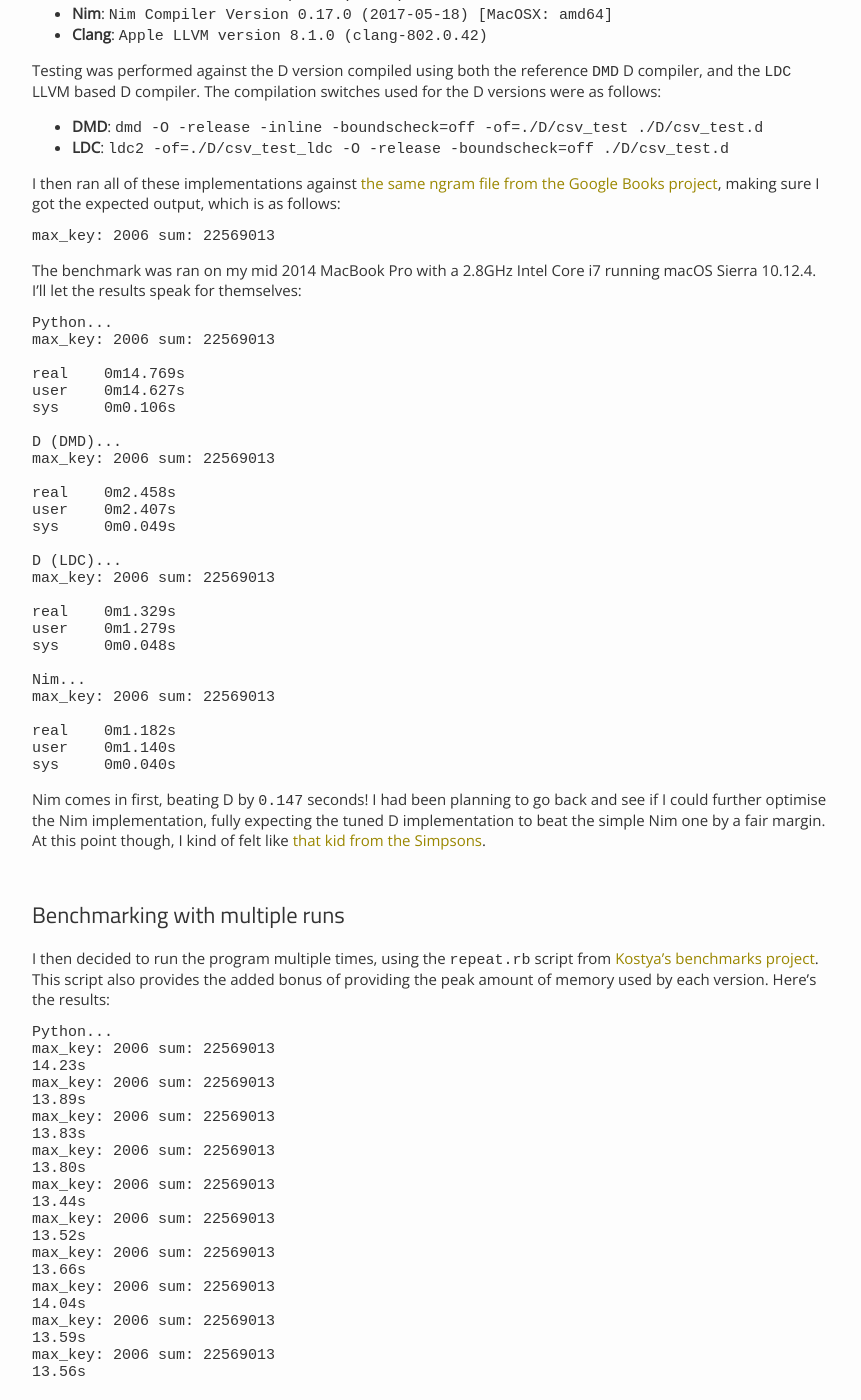
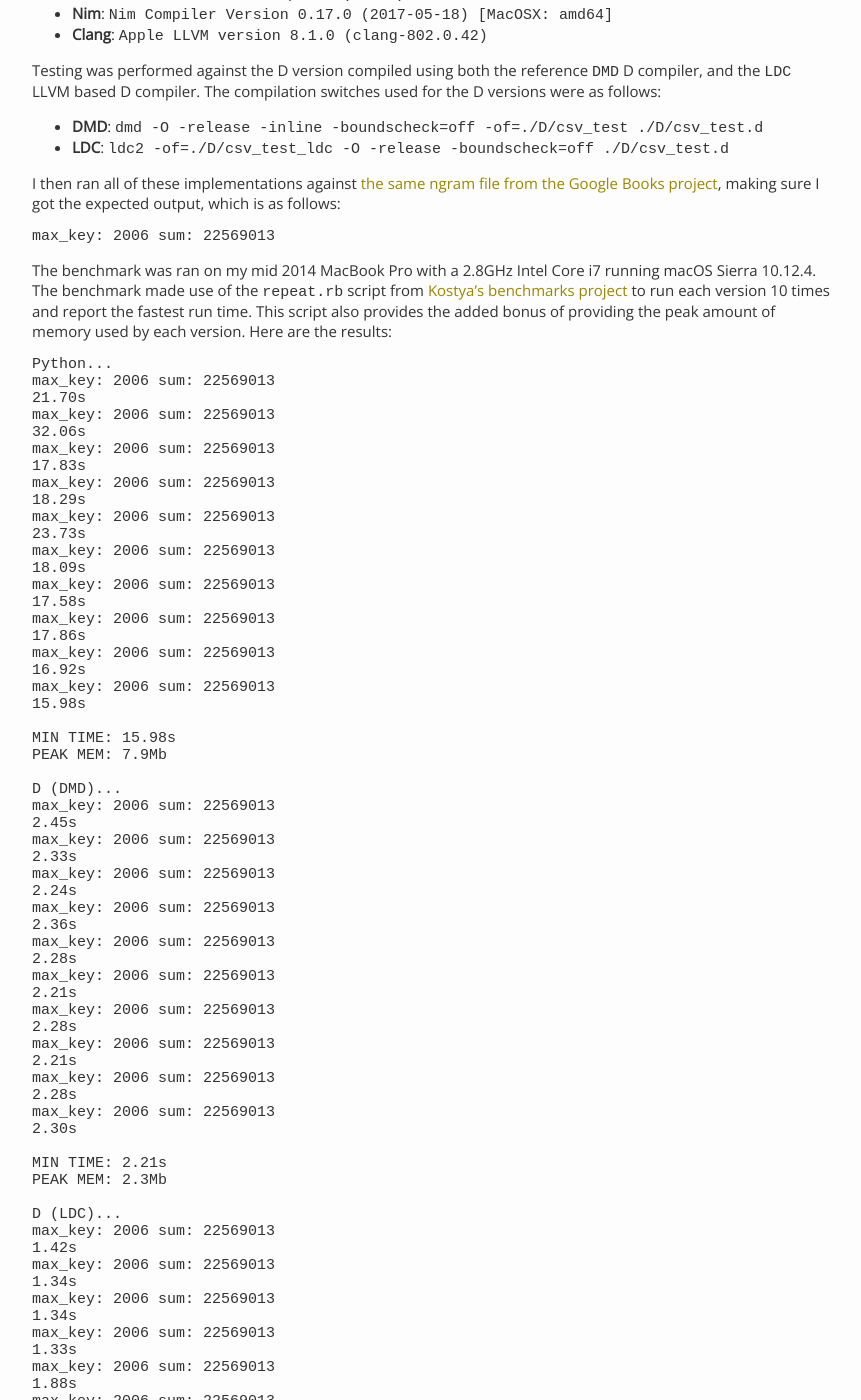
Before and after one commit to nim-lang/website, a Jekyll site: the page built from jekyll/_posts/2017-05-25-faster-command-line-tools-in-nim.md, in a window 1280 px wide and 1400 px high, scrolled down 2060 px. Shown: the whole window, without its empty margins (208-1069 px from the left). Built offline with Jekyll 4.4.1, drawn with Linux system fonts in a browser that asks for light colours; some of the changed text lies outside the part shown.

Commit message:
Updating blog post with benchmarks against the fully optimised D code
Signed-off-by: Euan Torano <euantorano@gmail.com>

````diff
--- a/jekyll/_posts/2017-05-25-faster-command-line-tools-in-nim.md
+++ b/jekyll/_posts/2017-05-25-faster-command-line-tools-in-nim.md
@@ -101,151 +101,119 @@
 max_key: 2006 sum: 22569013
 ```
 
-The benchmark was ran on my mid 2014 MacBook Pro with a 2.8GHz Intel Core i7 running macOS Sierra 10.12.4. I'll let the results speak for themselves:
+The benchmark was ran on my mid 2014 MacBook Pro with a 2.8GHz Intel Core i7 running macOS Sierra 10.12.4. The benchmark made use of the `repeat.rb` script from [Kostya's benchmarks project](https://github.com/kostya/benchmarks) to run each version 10 times and report the fastest run time. This script also provides the added bonus of providing the peak amount of memory used by each version. Here are the results:
 
 ```
 Python...
 max_key: 2006 sum: 22569013
+21.70s
+max_key: 2006 sum: 22569013
+32.06s
+max_key: 2006 sum: 22569013
+17.83s
+max_key: 2006 sum: 22569013
+18.29s
+max_key: 2006 sum: 22569013
+23.73s
+max_key: 2006 sum: 22569013
+18.09s
+max_key: 2006 sum: 22569013
+17.58s
+max_key: 2006 sum: 22569013
+17.86s
+max_key: 2006 sum: 22569013
+16.92s
+max_key: 2006 sum: 22569013
+15.98s
 
-real	0m14.769s
-user	0m14.627s
-sys	0m0.106s
+MIN TIME: 15.98s
+PEAK MEM: 7.9Mb
 
 D (DMD)...
 max_key: 2006 sum: 22569013
+2.45s
+max_key: 2006 sum: 22569013
+2.33s
+max_key: 2006 sum: 22569013
+2.24s
+max_key: 2006 sum: 22569013
+2.36s
+max_key: 2006 sum: 22569013
+2.28s
+max_key: 2006 sum: 22569013
+2.21s
+max_key: 2006 sum: 22569013
+2.28s
+max_key: 2006 sum: 22569013
+2.21s
+max_key: 2006 sum: 22569013
+2.28s
+max_key: 2006 sum: 22569013
+2.30s
 
-real	0m2.458s
-user	0m2.407s
-sys	0m0.049s
+MIN TIME: 2.21s
+PEAK MEM: 2.3Mb
 
 D (LDC)...
 max_key: 2006 sum: 22569013
+1.42s
+max_key: 2006 sum: 22569013
+1.34s
+max_key: 2006 sum: 22569013
+1.34s
+max_key: 2006 sum: 22569013
+1.33s
+max_key: 2006 sum: 22569013
+1.88s
+max_key: 2006 sum: 22569013
+1.31s
+max_key: 2006 sum: 22569013
+1.35s
+max_key: 2006 sum: 22569013
+1.36s
+max_key: 2006 sum: 22569013
+1.29s
+max_key: 2006 sum: 22569013
+1.26s
 
-real	0m1.329s
-user	0m1.279s
-sys	0m0.048s
+MIN TIME: 1.26s
+PEAK MEM: 2.4Mb
 
 Nim...
 max_key: 2006 sum: 22569013
-
-real	0m1.182s
-user	0m1.140s
-sys	0m0.040s
-```
-
-Nim comes in first, beating D by `0.147` seconds! I had been planning to go back and see if I could further optimise the Nim implementation, fully expecting the tuned D implementation to beat the simple Nim one by a fair margin. At this point though, I kind of felt like [that kid from the Simpsons](https://www.youtube.com/watch?v=qQ6wSei-NJU).
-
-## Benchmarking with multiple runs
-
-I then decided to run the program multiple times, using the `repeat.rb` script from [Kostya's benchmarks project](https://github.com/kostya/benchmarks). This script also provides the added bonus of providing the peak amount of memory used by each version. Here's the results:
-
-```
-Python...
+1.36s
 max_key: 2006 sum: 22569013
-14.23s
+1.30s
 max_key: 2006 sum: 22569013
-13.89s
+1.31s
 max_key: 2006 sum: 22569013
-13.83s
+1.35s
 max_key: 2006 sum: 22569013
-13.80s
+1.36s
 max_key: 2006 sum: 22569013
-13.44s
+1.45s
 max_key: 2006 sum: 22569013
-13.52s
+1.47s
 max_key: 2006 sum: 22569013
-13.66s
-max_key: 2006 sum: 22569013
-14.04s
-max_key: 2006 sum: 22569013
-13.59s
-max_key: 2006 sum: 22569013
-13.56s
-
-MIN TIME: 13.44s
-PEAK MEM: 6.0Mb
-
-D (DMD)...
-max_key: 2006 sum: 22569013
-2.43s
-max_key: 2006 sum: 22569013
-2.40s
-max_key: 2006 sum: 22569013
-2.42s
-max_key: 2006 sum: 22569013
-2.40s
-max_key: 2006 sum: 22569013
-2.42s
-max_key: 2006 sum: 22569013
-2.42s
-max_key: 2006 sum: 22569013
-2.43s
-max_key: 2006 sum: 22569013
-2.46s
-max_key: 2006 sum: 22569013
-2.52s
-max_key: 2006 sum: 22569013
-2.59s
-
-MIN TIME: 2.40s
-PEAK MEM: 1.3Mb
-
-D (LDC)...
-max_key: 2006 sum: 22569013
-1.54s
+1.50s
 max_key: 2006 sum: 22569013
 1.53s
 max_key: 2006 sum: 22569013
-1.52s
-max_key: 2006 sum: 22569013
-1.50s
-max_key: 2006 sum: 22569013
-1.50s
-max_key: 2006 sum: 22569013
-1.43s
-max_key: 2006 sum: 22569013
-1.45s
-max_key: 2006 sum: 22569013
-1.40s
-max_key: 2006 sum: 22569013
-1.39s
-max_key: 2006 sum: 22569013
-1.50s
+1.56s
 
-MIN TIME: 1.39s
-PEAK MEM: 1.4Mb
-
-Nim...
-max_key: 2006 sum: 22569013
-1.30s
-max_key: 2006 sum: 22569013
-1.19s
-max_key: 2006 sum: 22569013
-1.20s
-max_key: 2006 sum: 22569013
-1.18s
-max_key: 2006 sum: 22569013
-1.18s
-max_key: 2006 sum: 22569013
-1.19s
-max_key: 2006 sum: 22569013
-1.20s
-max_key: 2006 sum: 22569013
-1.18s
-max_key: 2006 sum: 22569013
-1.17s
-max_key: 2006 sum: 22569013
-1.19s
-
-MIN TIME: 1.17s
-PEAK MEM: 0.9Mb
+MIN TIME: 1.30s
+PEAK MEM: 1.9Mb
 ```
 
-In repeated runs, Python is clearly the loser. At its peak, it uses 6 times as much memory as the Nim implementation and is around 11 times slower to run than the Nim implementation.
+D (compiled with LDC and using the fifth iteration of the code from the original blog post) comes in fastest at 1.26 seconds. Nim comes in second, at 1.30 seconds - only 0.04 seconds behind.
 
-This test also shows the gulf between the DMD and LDC compilers. The same code compiled with the DMD compiler takes a whole 1 second longer to execute than it does when compiled with LDC, though it does use 0.1Mb less memory at its peak.
+Nim does use 0.5Mb less memory than the D version built with LDC, and is doing slightly more work - the `parsecsv` module will handle escaped values, unlike the naive approach of simply splitting strings on the tab character.
 
-Nim still comes out ahead though. Even at its slowest (1.30 seconds), it still beats the LDC compiled D implementation at its fastest.
+Python is clearly the loser, taking 12 times as long to complete the processing as the Nim version does and using 4 times the memory to do so.
+
+This test also shows the gulf between the DMD and LDC compilers. The same code compiled with the DMD compiler takes almost a whole second longer to execute than it does when compiled with LDC, though it does use 0.1Mb less memory at its peak.
+
+I'm sure that with some tuning, I could get the Nim version to perform even quicker, but for a 0.04 second time difference, I decided not to put that effort in.
 
 ## Benchmarking compilation times
 
````
